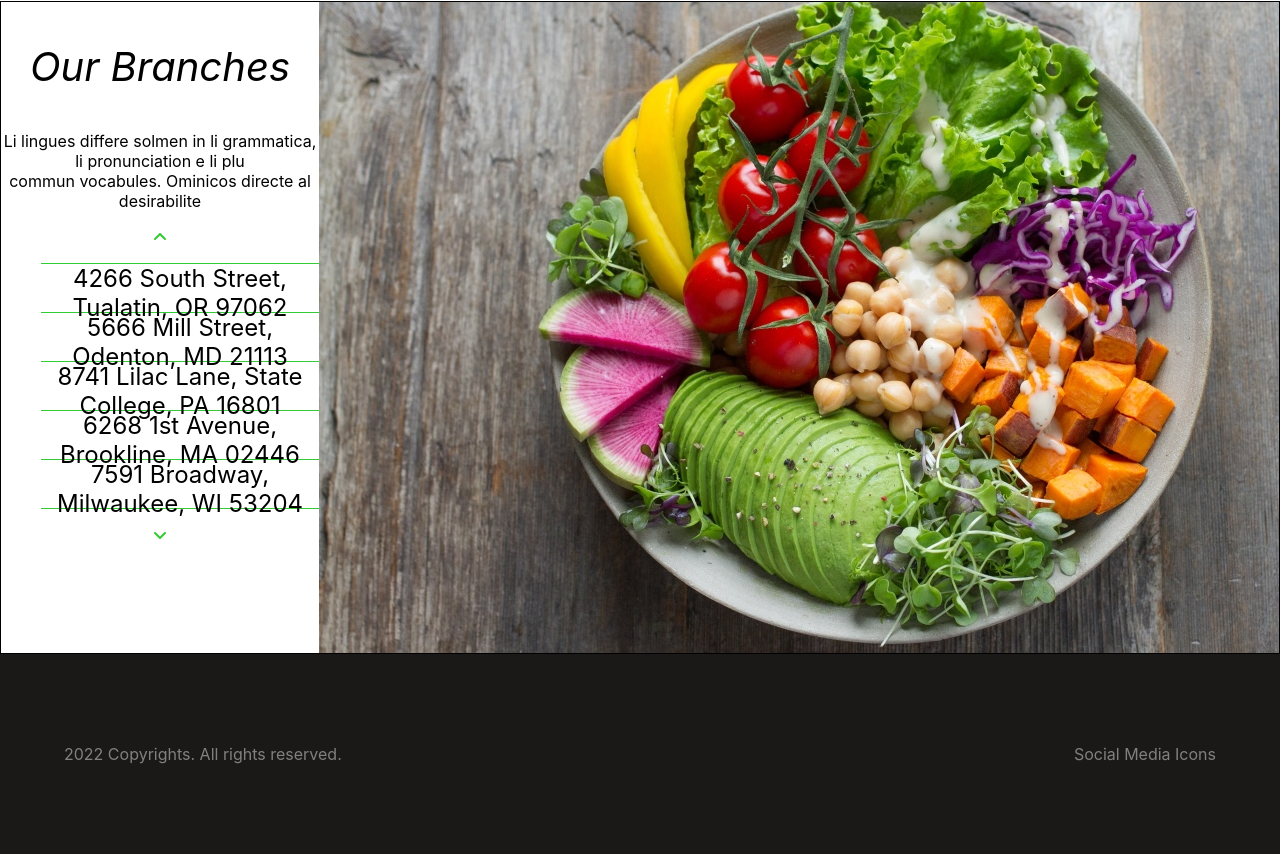
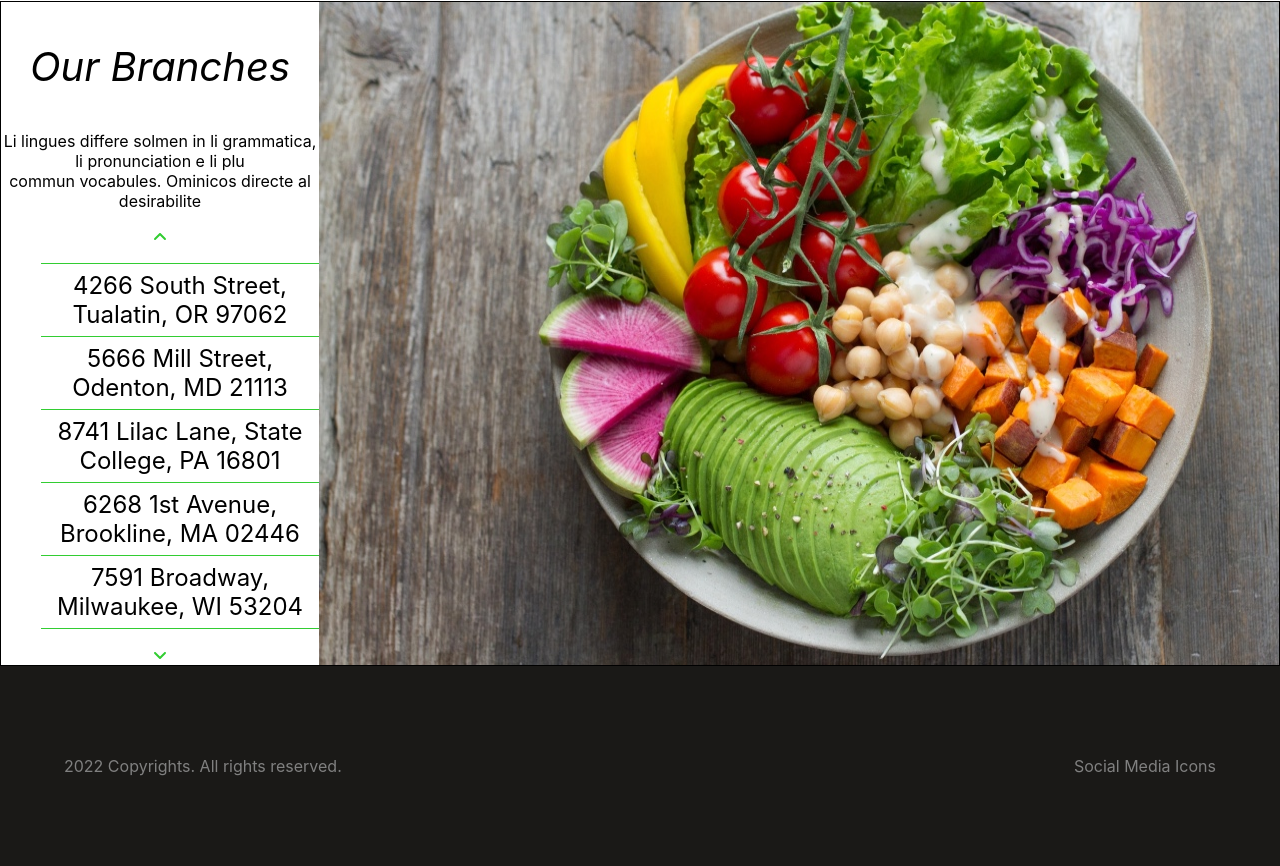
Before and after one commit to tony-shifflett/ga-restaurant, a React (Create React App) app: page / in a window 1280 px wide. Shown: the part 4298-5164 px from the top of the page. Built offline with nearby package versions, Linux system fonts and the light colour scheme.

Commit message:
modified branches.css

```diff
--- a/src/pages/Branches.js
+++ b/src/pages/Branches.js
@@ -22,9 +22,9 @@ const Branches = () => {
 
         if(!firstClick){
             if (highlightedElement == 0){
-                document.getElementById('4').style.backgroundColor='transparent'
+                document.getElementById('4').style.backgroundColor='white'
             } else {
-                document.getElementById((highlightedElement-1).toString()).style.backgroundColor='transparent'
+                document.getElementById((highlightedElement-1).toString()).style.backgroundColor='white'
             }
         }
 
@@ -41,9 +41,9 @@ const Branches = () => {
         }
         if(!firstClick){
             if(highlightedElement==4){
-                document.getElementById('0').style.backgroundColor='transparent'
+                document.getElementById('0').style.backgroundColor='white'
             }else{
-            document.getElementById((highlightedElement+1).toString()).style.backgroundColor='transparent'
+            document.getElementById((highlightedElement+1).toString()).style.backgroundColor='white'
             }
         }
         document.getElementById(highlightedElement.toString()).style.backgroundColor='limegreen'
--- a/src/styles/branches.css
+++ b/src/styles/branches.css
@@ -36,8 +36,10 @@
     color: black;
     list-style: none;
     font-size: 1.5em;
-    height: 2em;
-    align-content: center;
+    height: 3em;
+    text-align: center;
+    display: flex;
+    align-items: center;
 }
 
 #locations li:last-of-type {
```
